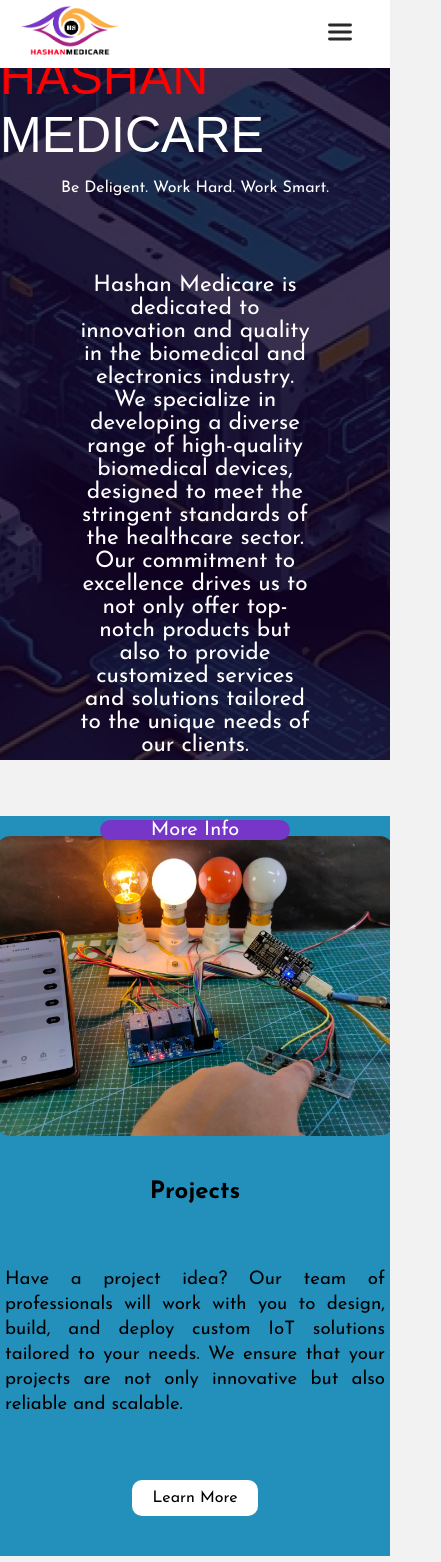
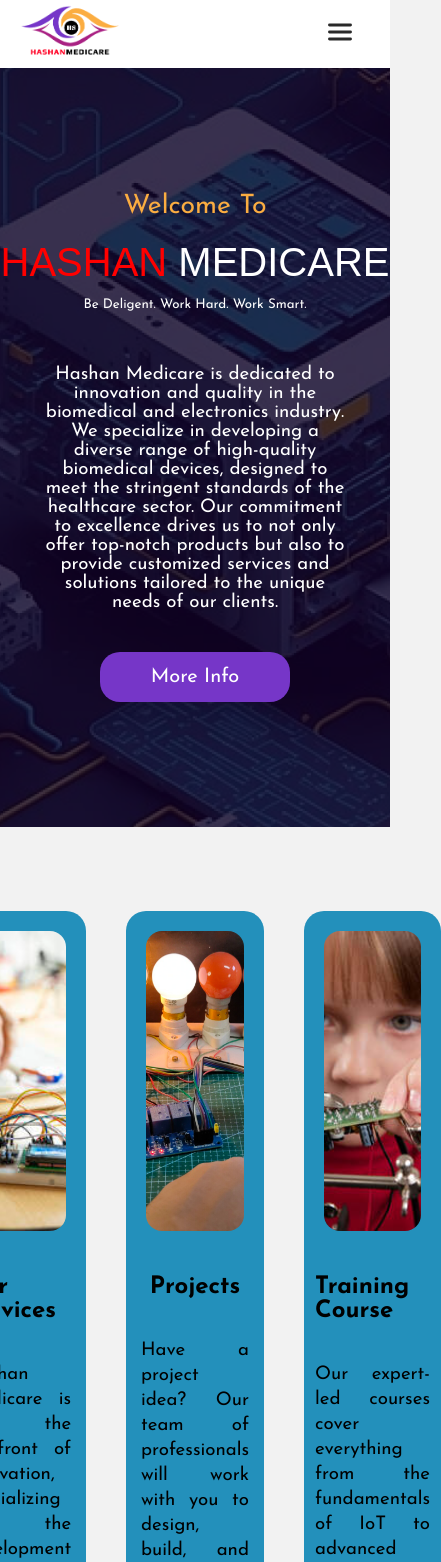
Before and after one commit to Kishor404/HashanMedicare, a React (Create React App) app in the folder frontend/: page / in a window 390 px wide. Shown: the top 1562 px of the page, 441 px wide, since content can reach past the window. Built offline with nearby package versions, Linux system fonts and the light colour scheme; a web font is replaced by a local one.

Commit message:
Responsive Home-Hero

```diff
--- a/frontend/src/Components/Components.css
+++ b/frontend/src/Components/Components.css
@@ -9,6 +9,11 @@
     display: flex;
     justify-content: space-between;
     align-items: center;
+    position: fixed;
+    top:0;
+    left: 0;
+    right: 0;
+    z-index: 5;
 }
 .NavBar .Nav-R img{
     width: 120px;
@@ -102,6 +107,9 @@
     .Res-NavBar{
         height: 8vh;
     }
+    .Home-Hero{
+        padding-top: 8vh;
+    }
     .Res-Nav-Nav{
         top: 8vh;
     }
--- a/frontend/src/Pages/Home.js
+++ b/frontend/src/Pages/Home.js
@@ -20,7 +20,7 @@
 const Home=()=>{
     return(
         <>
-            <section>
+            <section className='Home-Hero'>
                 <div className='Home-Hero-BG'>
                     <img src={HomeBG} alt='BG'/>
                     <div className='Home-Hero-BG-ColorScale'></div>
@@ -50,7 +50,7 @@
                         </div>
                         <div className='Home-Services-L'>
                             <h1>Our Services</h1>
-                            <p>Hashan Medicare is at the forefront of innovation, specializing in the development of high-quality biomedical devices and cutting-edge Internet of Things (IoT) solutions. Our commitment to excellence is reflected in every product and service we offer, ensuring that we meet the precise needs and specifications of our clients.</p>
+                            <p>Hashan Medicare is at the forefront of innovation, specializing in the development of high-quality biomedical devices and cutting-edge Internet of Things (IoT) solutions. Our commitment to excellence is reflected in every product and service we offer.</p>
                             <Link to="/Services" className='Home-Services-But'>Learn More</Link>
                         </div>
 
--- a/frontend/src/Styles/Home.css
+++ b/frontend/src/Styles/Home.css
@@ -1,3 +1,7 @@
+.Home-Hero{
+    padding-top: 10vh;
+}
+
 .Home-Hero-BG img{
     height: 90vh;
     width: 100%;
@@ -40,6 +44,7 @@
 .Home-Hero-Welcome{
     color: #FBAD41;
     font-size: 36px;
+    margin: 0px;
 }
 .Home-Hero-LogoCircle{
     background-color: white;
@@ -58,9 +63,9 @@
     height: 130px;
 }
 .Home-Hero-Words{
-    width: 60%;
+    width: 80%;
     font-size: 17pt;
-    padding-top: 20px;
+    margin: 0px;
 
     color: white;
 
@@ -90,7 +95,7 @@
     justify-content: center;
     align-items: center;
     flex-direction: column;
-    padding: 20px 0px;
+    padding: 40px 0px;
 }
 .Home-Hero-Title{
     color:red;
@@ -105,6 +110,30 @@
     color: white;
 }
 
+@media (max-width:650px) {
+    .Home-Hero-Words{
+        font-size: 14pt;
+    }
+    .Home-Hero-Title-Cont{
+        padding: 20px 0px;
+    }
+}
+@media (max-width:500px) {
+    .Home-Hero-Title{
+        font-size: 30pt;
+    }
+    .Home-Hero-Welcome{
+        font-size: 20pt;
+    }
+    .Home-Hero-SubTitle{
+        font-size: 10pt;
+    }
+    .Home-Hero-Title-Cont{
+        padding-bottom: 40px;
+    }
+}
+
+
 /* Services */
 
 .Home-Services-Cont{
@@ -113,25 +142,27 @@
     justify-content: start;
     align-items: center;
     flex-direction: column;
-    width: 400px;
+    width: 25%;
     padding: 20px;
     border-radius: 20px;
-    margin: 0px 50px;
+    margin: 0px 20px;
     height: 700px;
 }
 .Home-Services{
     display: flex;
     justify-content: center;
     align-items: center;
-    height: 100vh;
     width: 100%;
-    overflow: hidden;
+    padding: 80px 0px;
 }
 .Home-Services-R img{
     border-radius: 16px;
-    width: 400px;
+    width: 100%;
     height: 300px;
     object-fit: cover;
+}
+.Home-Services-R{
+    width: 100%;
 }
 .Home-Services-L{
     padding: 20px 10px;
```
